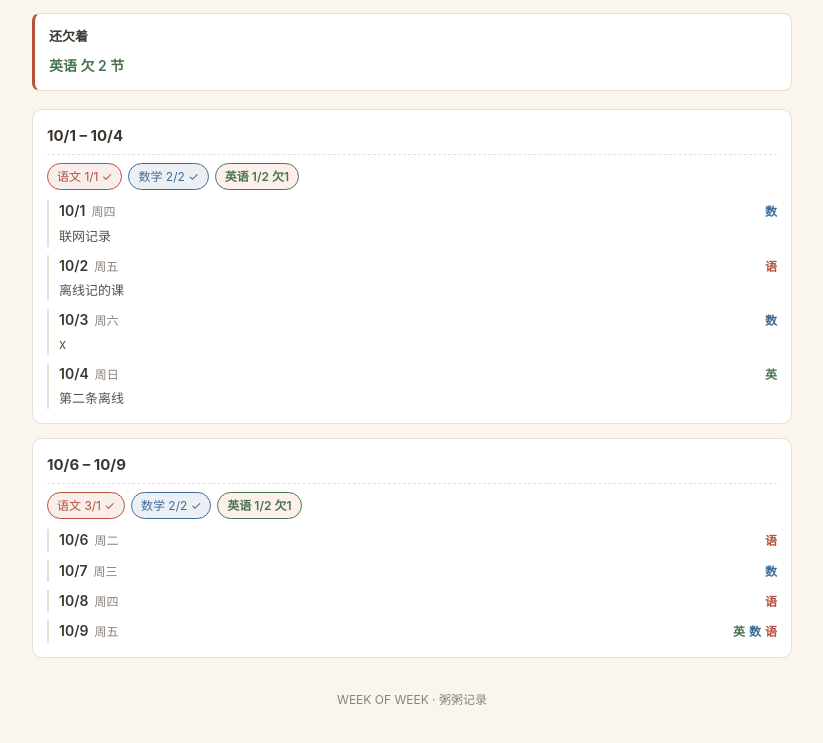
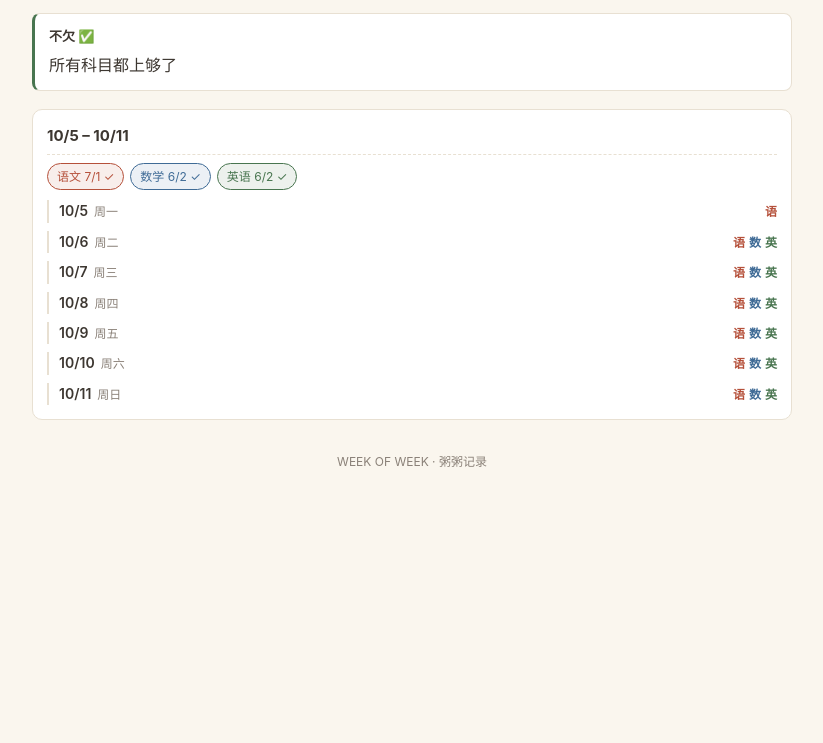
Before and after one commit to Cool-zimo/wow-view, a plain HTML site: page index.html in a window 1280 px wide. Shown: the part 109-852 px from the top of the page, without its empty margins (228-1051 px from the left). After the commit the page ends 800 px from the top, so only its background shows below. Drawn offline with Linux system fonts and the light colour scheme.

Commit message:
更新学习记录一览（7 天）

```diff
--- a/index.html
+++ b/index.html
@@ -44,45 +44,37 @@ footer{text-align:center;color:var(--dim);font-size:12px;padding:18px 0}
 </head>
 <body><div class="wrap">
 <header><h1>📚 粥粥的学习记录</h1><div class="sub">2026年10月6日 更新</div></header>
-<div class="debt"><div class="dtitle">还欠着</div><span class="db" style="--c:#48754f">英语 欠 2 节</span></div>
+<div class="debt ok-all"><div class="dtitle">不欠 ✅</div><span>所有科目都上够了</span></div>
 <div class="week">
-                <div class="wh"><b>10/1 – 10/4</b></div>
-                <div class="ws"><span class="st ok" style="--c:#b5503a">语文 1/1 ✓</span><span class="st ok" style="--c:#3f6b96">数学 2/2 ✓</span><span class="st no" style="--c:#48754f">英语 1/2 欠1</span></div>
+                <div class="wh"><b>10/5 – 10/11</b></div>
+                <div class="ws"><span class="st ok" style="--c:#b5503a">语文 7/1 ✓</span><span class="st ok" style="--c:#3f6b96">数学 6/2 ✓</span><span class="st ok" style="--c:#48754f">英语 6/2 ✓</span></div>
                 <div class="wds"><div class="day">
-                    <div class="dh"><span class="dn">10/1</span>
-                    <span class="dw">周四</span><span class="dt"><span class="tag" style="color:#3f6b96">数</span></span></div>
-                    <div class="dnote">联网记录</div>
+                    <div class="dh"><span class="dn">10/5</span>
+                    <span class="dw">周一</span><span class="dt"><span class="tag" style="color:#b5503a">语</span></span></div>
+
                     </div><div class="day">
-                    <div class="dh"><span class="dn">10/2</span>
-                    <span class="dw">周五</span><span class="dt"><span class="tag" style="color:#b5503a">语</span></span></div>
-                    <div class="dnote">离线记的课</div>
-                    </div><div class="day">
-                    <div class="dh"><span class="dn">10/3</span>
-                    <span class="dw">周六</span><span class="dt"><span class="tag" style="color:#3f6b96">数</span></span></div>
-                    <div class="dnote">x</div>
-                    </div><div class="day">
-                    <div class="dh"><span class="dn">10/4</span>
-                    <span class="dw">周日</span><span class="dt"><span class="tag" style="color:#48754f">英</span></span></div>
-                    <div class="dnote">第二条离线</div>
-                    </div></div>
-            </div><div class="week">
-                <div class="wh"><b>10/6 – 10/9</b></div>
-                <div class="ws"><span class="st ok" style="--c:#b5503a">语文 3/1 ✓</span><span class="st ok" style="--c:#3f6b96">数学 2/2 ✓</span><span class="st no" style="--c:#48754f">英语 1/2 欠1</span></div>
-                <div class="wds"><div class="day">
                     <div class="dh"><span class="dn">10/6</span>
-                    <span class="dw">周二</span><span class="dt"><span class="tag" style="color:#b5503a">语</span></span></div>
+                    <span class="dw">周二</span><span class="dt"><span class="tag" style="color:#b5503a">语</span><span class="tag" style="color:#3f6b96">数</span><span class="tag" style="color:#48754f">英</span></span></div>
 
                     </div><div class="day">
                     <div class="dh"><span class="dn">10/7</span>
-                    <span class="dw">周三</span><span class="dt"><span class="tag" style="color:#3f6b96">数</span></span></div>
+                    <span class="dw">周三</span><span class="dt"><span class="tag" style="color:#b5503a">语</span><span class="tag" style="color:#3f6b96">数</span><span class="tag" style="color:#48754f">英</span></span></div>
 
                     </div><div class="day">
                     <div class="dh"><span class="dn">10/8</span>
-                    <span class="dw">周四</span><span class="dt"><span class="tag" style="color:#b5503a">语</span></span></div>
+                    <span class="dw">周四</span><span class="dt"><span class="tag" style="color:#b5503a">语</span><span class="tag" style="color:#3f6b96">数</span><span class="tag" style="color:#48754f">英</span></span></div>
 
                     </div><div class="day">
                     <div class="dh"><span class="dn">10/9</span>
-                    <span class="dw">周五</span><span class="dt"><span class="tag" style="color:#48754f">英</span><span class="tag" style="color:#3f6b96">数</span><span class="tag" style="color:#b5503a">语</span></span></div>
+                    <span class="dw">周五</span><span class="dt"><span class="tag" style="color:#b5503a">语</span><span class="tag" style="color:#3f6b96">数</span><span class="tag" style="color:#48754f">英</span></span></div>
+
+                    </div><div class="day">
+                    <div class="dh"><span class="dn">10/10</span>
+                    <span class="dw">周六</span><span class="dt"><span class="tag" style="color:#b5503a">语</span><span class="tag" style="color:#3f6b96">数</span><span class="tag" style="color:#48754f">英</span></span></div>
+
+                    </div><div class="day">
+                    <div class="dh"><span class="dn">10/11</span>
+                    <span class="dw">周日</span><span class="dt"><span class="tag" style="color:#b5503a">语</span><span class="tag" style="color:#3f6b96">数</span><span class="tag" style="color:#48754f">英</span></span></div>
 
                     </div></div>
             </div>
```
